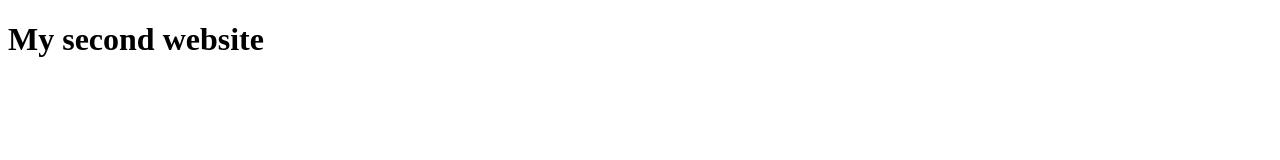
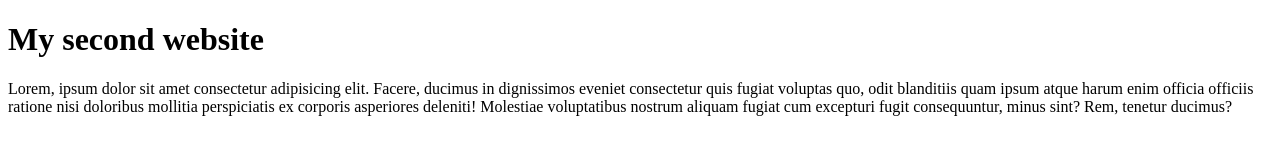
Before and after one commit to Bijita99/secondwebsite, a plain HTML site: page index.html in a window 1280 px wide. Drawn offline with Linux system fonts and the light colour scheme.

Commit message:
ptag added

```diff
--- a/index.html
+++ b/index.html
@@ -7,5 +7,6 @@
 </head>
 <body>
     <h1> My second website </h1>
+    <p>Lorem, ipsum dolor sit amet consectetur adipisicing elit. Facere, ducimus in dignissimos eveniet consectetur quis fugiat voluptas quo, odit blanditiis quam ipsum atque harum enim officia officiis ratione nisi doloribus mollitia perspiciatis ex corporis asperiores deleniti! Molestiae voluptatibus nostrum aliquam fugiat cum excepturi fugit consequuntur, minus sint? Rem, tenetur ducimus?</p>
 </body>
 </html>
```
